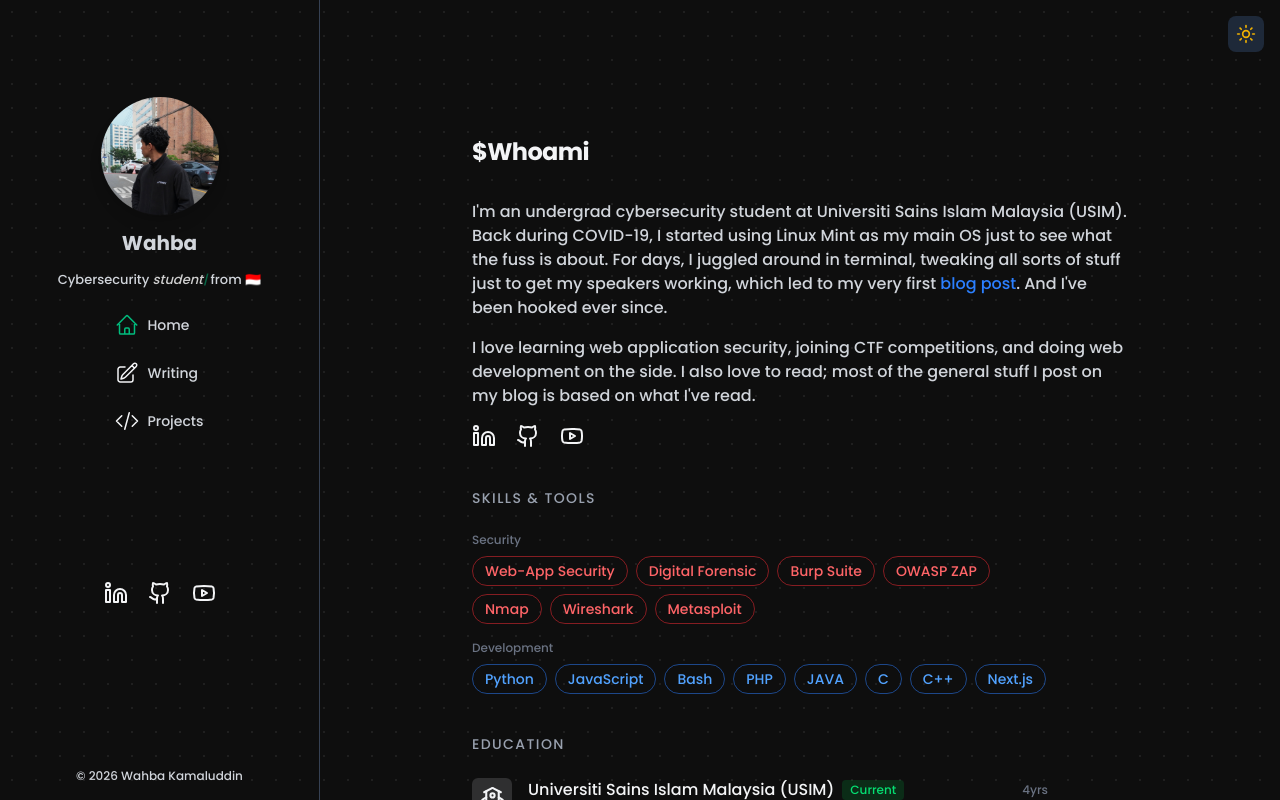
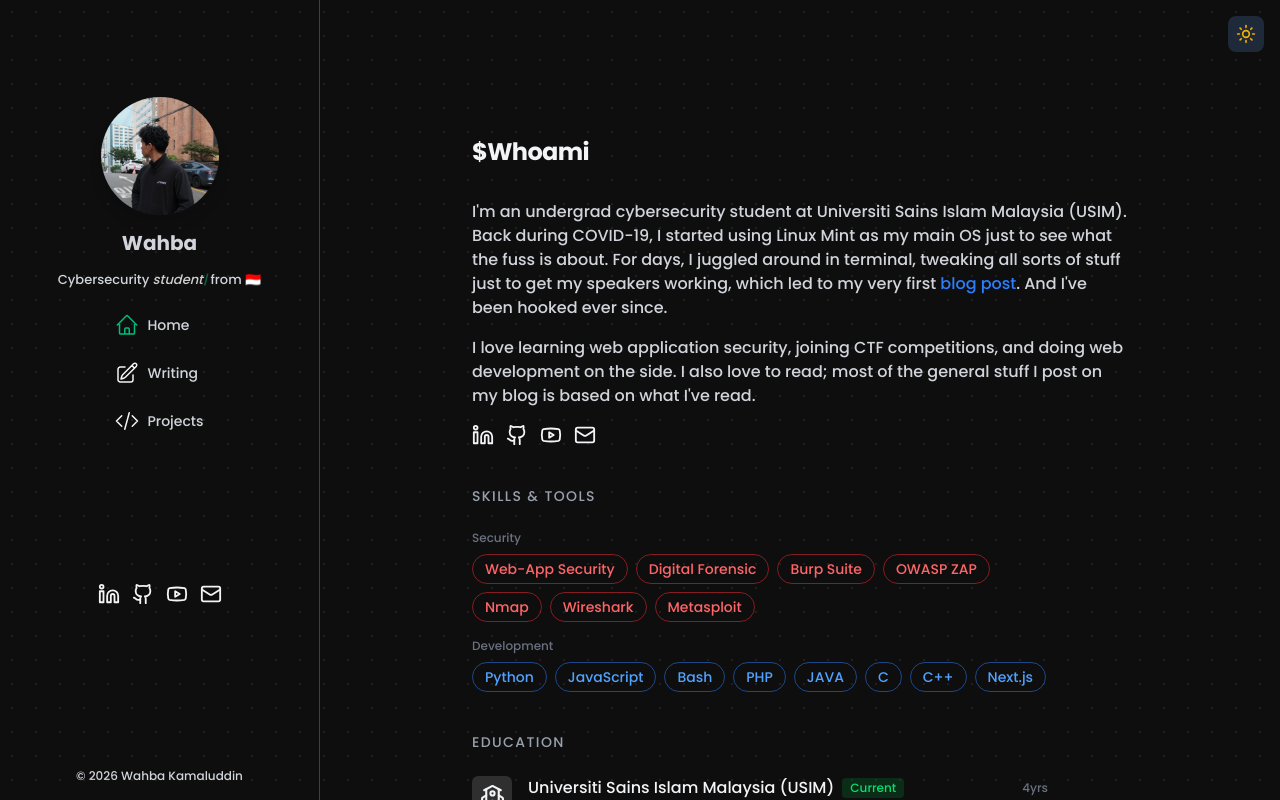
Before and after one commit to wahbakamaluddin/blog1, a Next.js app: page / in a window 1280 px wide. Built offline with nearby package versions, Linux system fonts and the light colour scheme.

Commit message:
Add email contact

```diff
--- a/src/components/layout/sidenav/SocMedIcons.tsx
+++ b/src/components/layout/sidenav/SocMedIcons.tsx
@@ -1,15 +1,16 @@
 import Link from "next/link";
-import { LinkedinIcon, YoutubeIcon, Github } from "lucide-react"
+import { LinkedinIcon, YoutubeIcon, Github, Mail } from "lucide-react"
 
-const links = ['https://www.linkedin.com/in/wahbakamaluddin/', 'https://github.com/wahbakamaluddin', 'https://www.youtube.com/@wahbakamaluddin']
+const links = ['https://www.linkedin.com/in/wahbakamaluddin/', 'https://github.com/wahbakamaluddin', 'https://www.youtube.com/@wahbakamaluddin', 'mailto:wahbakamaluddin@yahoo.com'];
 
 export default function SocMedIcons () {
 
     return (
-        <div className="flex flex-row gap-5">
-            <Link href={links[0]} className="hover:text-emerald-500"> <LinkedinIcon /> </Link>
-            <Link href={links[1]} className="hover:text-emerald-500"> <Github /> </Link>
-            <Link href={links[2]} className="hover:text-emerald-500"> <YoutubeIcon /> </Link>
+        <div className="flex flex-row gap-3">
+            <Link href={links[0]} className="hover:text-emerald-500"> <LinkedinIcon size={22}/> </Link>
+            <Link href={links[1]} className="hover:text-emerald-500"> <Github size={22}/> </Link>
+            <Link href={links[2]} className="hover:text-emerald-500"> <YoutubeIcon size={22}/> </Link>
+            <Link href={links[3]} className="hover:text-emerald-500"> <Mail size={22}/> </Link>
         </div>
    )
 }
```
